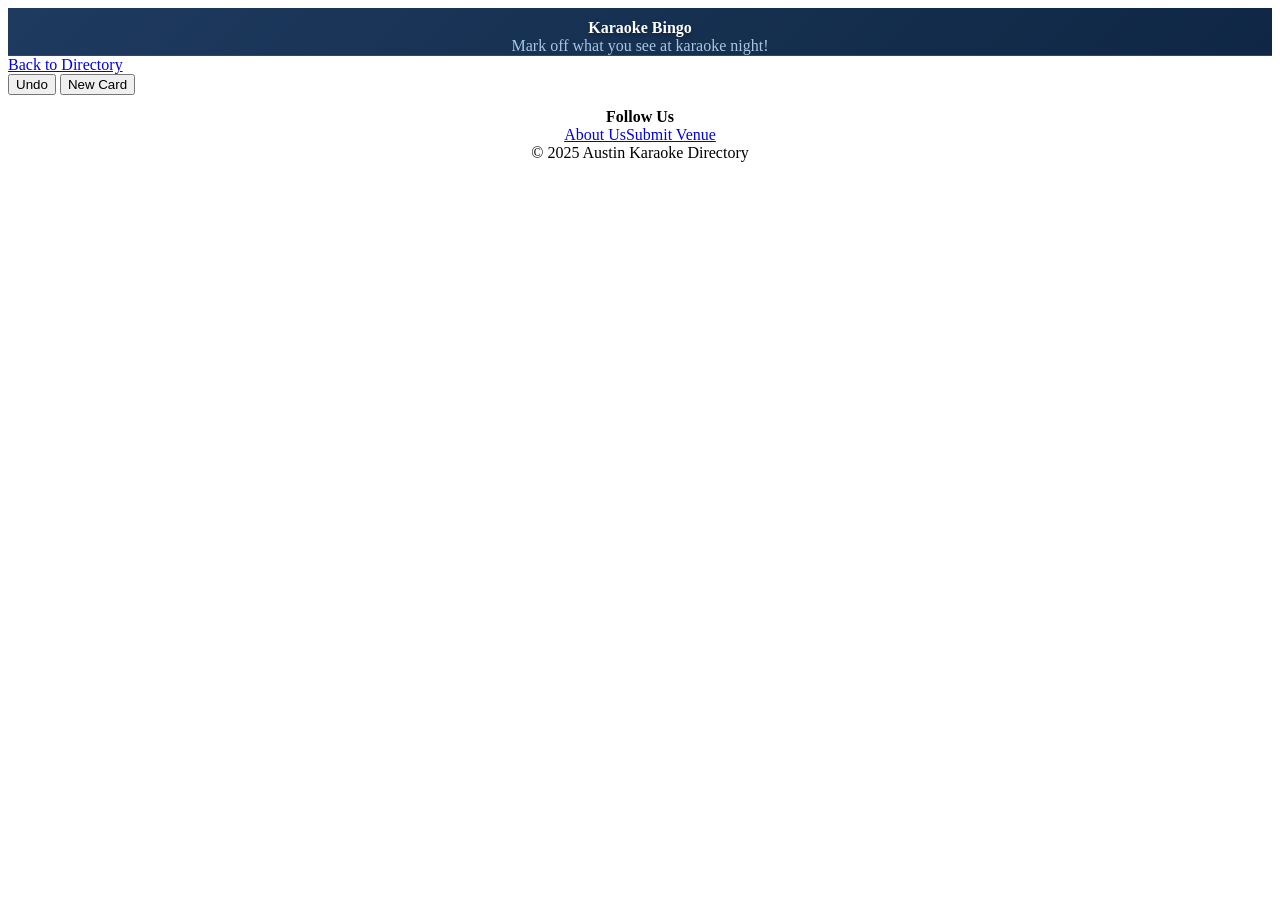
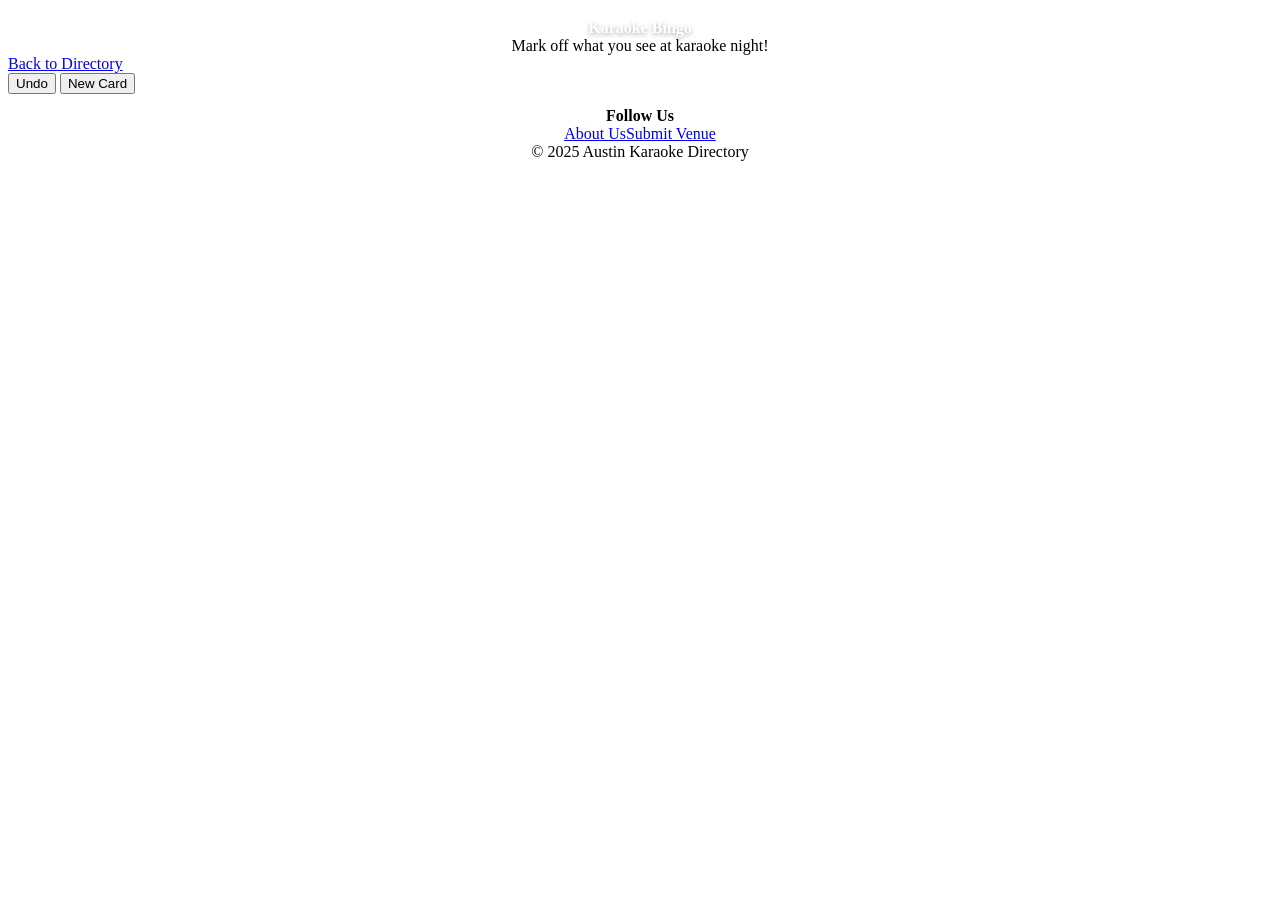

#68: Finish moving hard-coded colors and spacing to CSS variables

--- a/css/layout.css
+++ b/css/layout.css
@@ -4,10 +4,10 @@
 
 /* Site header */
 .site-header {
-    background: linear-gradient(135deg, #1e3a5f, #0f2744);
+    background: linear-gradient(135deg, var(--color-karaoke-header-start), var(--color-karaoke-header-end));
     padding: var(--spacing-xl) var(--spacing-md);
     text-align: center;
-    border-bottom: 1px solid #2a4a6d;
+    border-bottom: 1px solid var(--color-karaoke-header-border);
 }
 
 .site-header__title {
@@ -18,7 +18,7 @@
 }
 
 .site-header__tagline {
-    color: #a8c5e2;
+    color: var(--color-karaoke-header-text);
     font-size: var(--font-size-base);
     margin: 0;
 }
@@ -118,22 +118,22 @@
 
 @keyframes karaokeHighlight {
     0% {
-        color: #4a6fa5;
+        color: var(--color-karaoke-glow);
         text-shadow: 0 0 10px rgba(74, 111, 165, 0.5);
     }
     50% {
-        color: #00ffff;
+        color: var(--color-karaoke-neon);
         text-shadow:
-            0 0 5px #00ffff,
-            0 0 10px #00ffff,
-            0 0 20px #00ffff,
-            0 0 40px #00ffff;
+            0 0 5px var(--color-karaoke-neon),
+            0 0 10px var(--color-karaoke-neon),
+            0 0 20px var(--color-karaoke-neon),
+            0 0 40px var(--color-karaoke-neon);
     }
     100% {
-        color: #ff69b4;
+        color: var(--color-karaoke-hot);
         text-shadow:
-            0 0 5px #ff69b4,
-            0 0 10px #ff69b4,
+            0 0 5px var(--color-karaoke-hot),
+            0 0 10px var(--color-karaoke-hot),
             2px 2px 0 #000;
     }
 }
